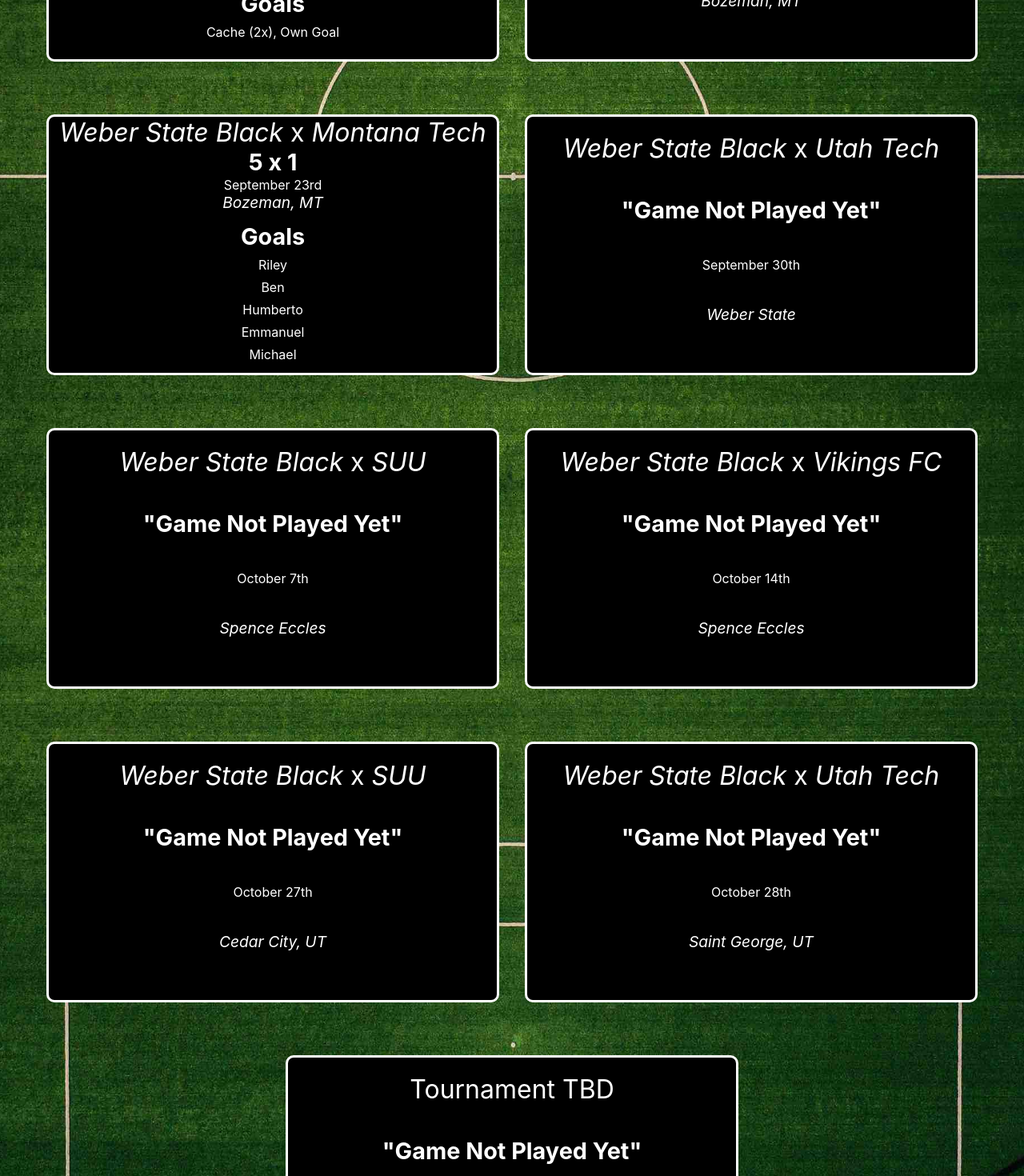
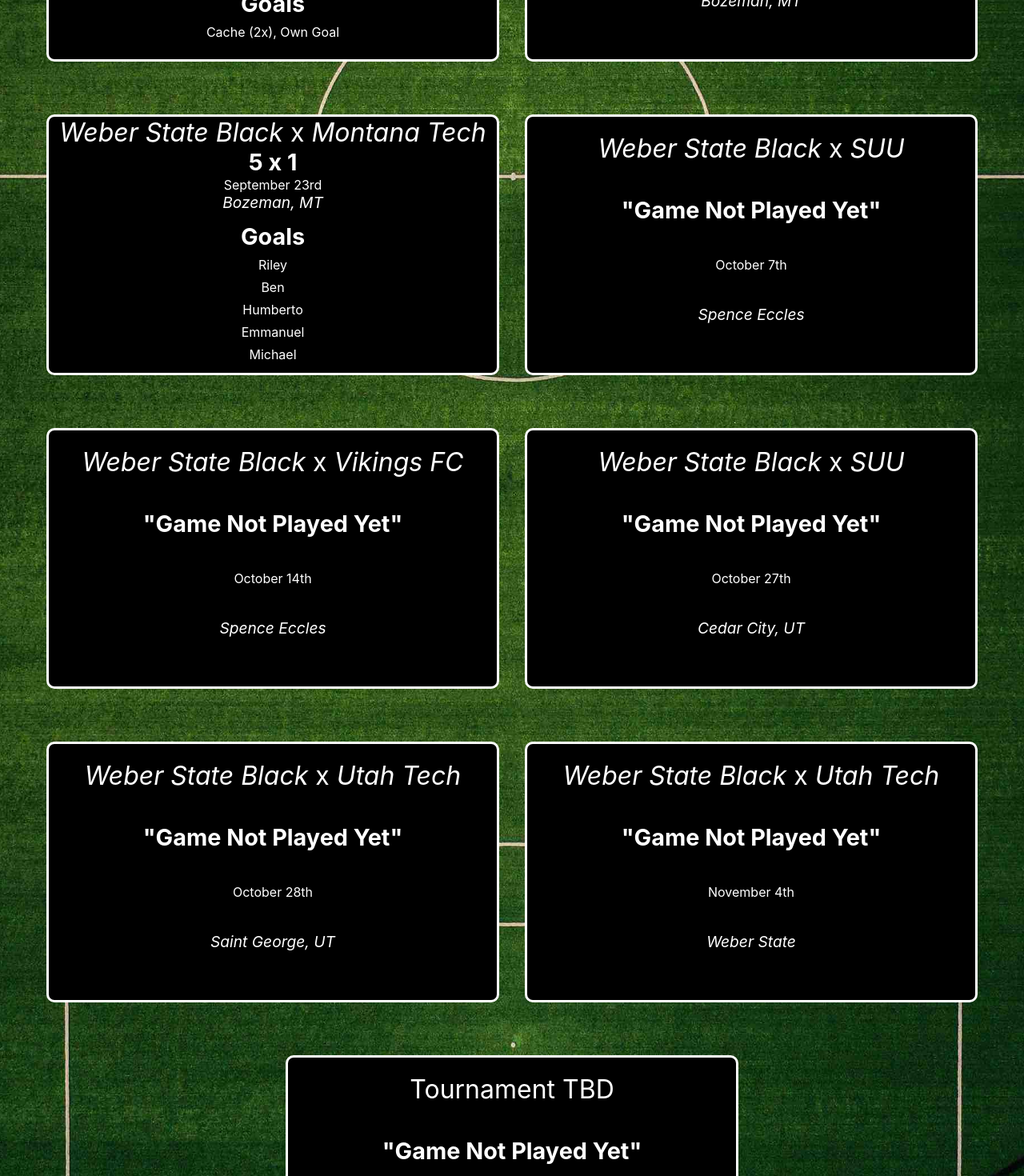
Before and after one commit to renanmbs/WeberB, a React (Create React App) app: page / in a window 1280 px wide. Shown: the part 4804-6274 px from the top of the page at 80% size. Built offline with nearby package versions, Linux system fonts and the light colour scheme.

Commit message:
Sept 27th

```diff
--- a/src/components/schedule/schedule-obj.js
+++ b/src/components/schedule/schedule-obj.js
@@ -63,15 +63,6 @@
     },
 
     {
-        opponent: "Utah Tech",
-        us: null,
-        them: null,
-        where: "Weber State",
-        date: "September 30th",
-        scorers: null
-    },
-
-    {
         opponent: "SUU",
         us: null,
         them: null,
@@ -108,6 +99,15 @@
     },
 
     {
+        opponent: "Utah Tech",
+        us: null,
+        them: null,
+        where: "Weber State",
+        date: "November 4th",
+        scorers: null
+    },
+
+    {
         opponent: null,
         tbd:"Tournament TBD",
         us: null,
```
